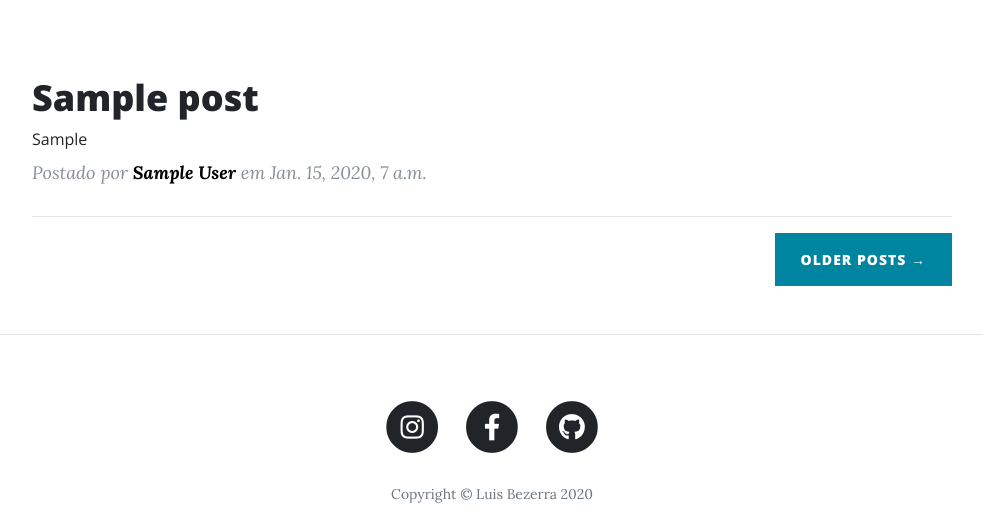
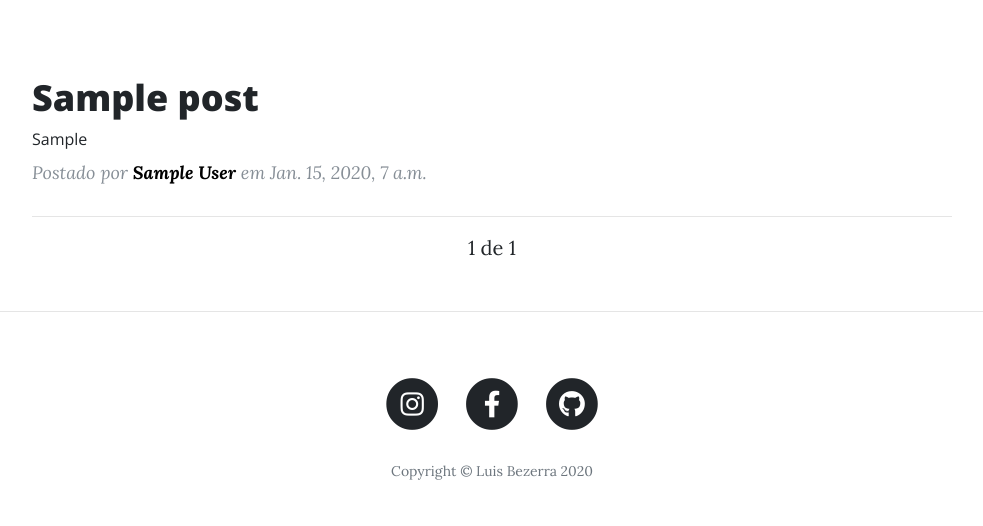
Before and after one commit to joseluisbezerra/blog, a Django app: page / in a window 1280 px wide. Shown: the part 536-1062 px from the top of the page, without its empty margins (148-1131 px from the left). After the commit the page ends 1016 px from the top, so only its background shows below. Run offline with Django 3.2, Linux system fonts and the light colour scheme; tables that the repository leaves empty hold one stand-in row (values such as "Sample post"); some libraries are stand-ins or nearby versions.

Commit message:
Paginação

```diff
--- a/blog/templates/blog/home.html
+++ b/blog/templates/blog/home.html
@@ -38,7 +38,29 @@
     {% endfor %}
 
     <!-- Pager -->
+    {% if page_obj.paginator.num_pages %}
     <div class="clearfix">
-        <a class="btn btn-primary float-right" href="#">Older Posts &rarr;</a>
+        <div class="row text-center">
+            <div class="col-sm">
+                {% if page_obj.has_previous %}
+                    <a class="btn btn-primary" href="?page={{ page_obj.previous_page_number }}">< Anterior</a>
+                {% endif %}
+            </div>
+            <div class="col-sm"></div>
+            <div class="col-sm">
+                <span class="current">
+                    {{ page_obj.number }} de {{ page_obj.paginator.num_pages }}
+                </span>
+            </div>
+            <div class="col-sm"></div>
+            <div class="col-sm">
+                {% if page_obj.has_next %}
+                    <a class="btn btn-primary" href="?page={{ page_obj.next_page_number }}">Próxima ></a>
+                {% endif %}
+            </div>
+        </div>
+        {% endif %}
+
     </div>
+
 {% endblock content %}
--- a/blog/views.py
+++ b/blog/views.py
@@ -11,6 +11,7 @@ from .models import Post
 from .forms import PostForm
 
 class BlogListView(ListView):
+    paginate_by = 4
     model = Post
     template_name = 'blog/home.html'
 
```
Also changed, not shown: media/blog/post-bg.jpg (deleted), media/blog/post-sample-image.jpg (deleted), 1 other file.
